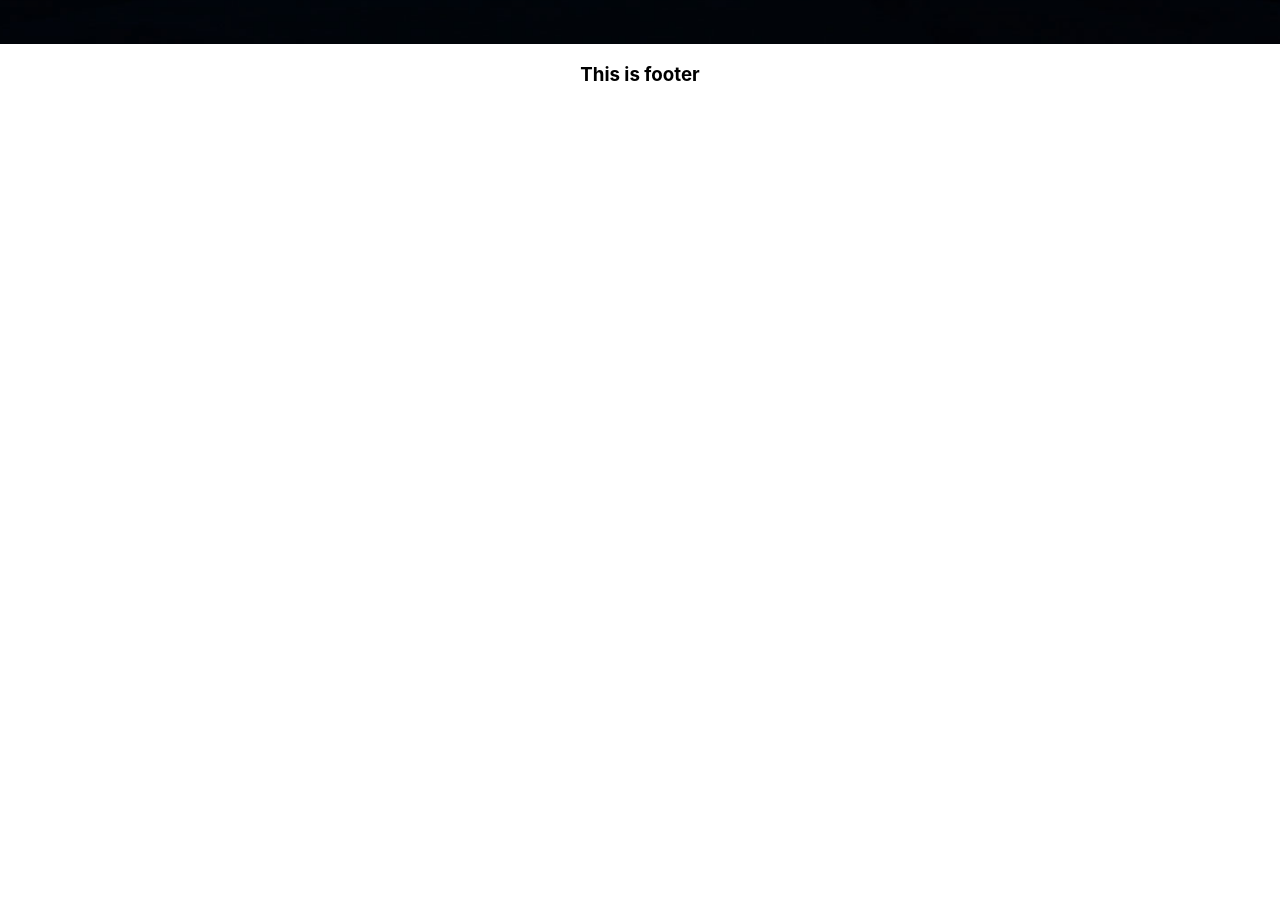
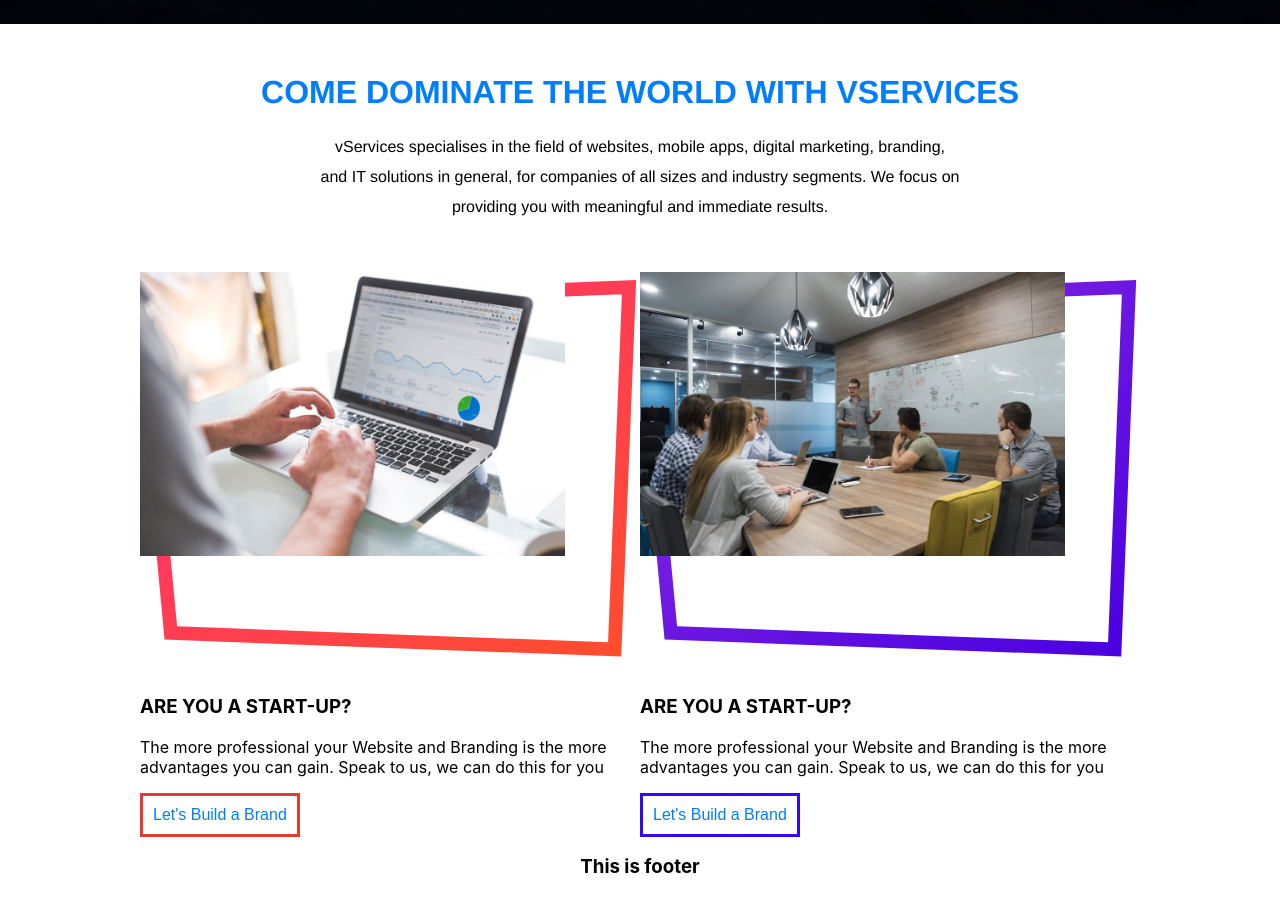
Before and after one commit to sazzadhossain1/solution-grid-new, a React (Create React App) app: page / in a window 1280 px wide. Shown: the part 980-1877 px from the top of the page. Before the commit the page ends 1084 px from the top, so only its background shows below. Built offline with nearby package versions, Linux system fonts and the light colour scheme.

Commit message:
add content in first section

```diff
--- a/src/components/Banner/Banner.css
+++ b/src/components/Banner/Banner.css
@@ -4,7 +4,7 @@
   background-position: center;
   background-size: cover;
   color: white;
-  padding: 20px;
+  padding: 10px;
   text-align: center;
 }
 
--- /dev/null
+++ b/src/components/FirstSection/FirstSection.css
@@ -0,0 +1,80 @@
+.fistSection_grid_div {
+  display: flex;
+  justify-content: center;
+  align-items: center;
+  width: 75%;
+  margin: auto;
+  gap: 0px;
+}
+.firstSection_first_cart_div {
+  position: relative;
+}
+.firstSection_second_cart_div {
+  position: relative;
+}
+.first_section_cart_text_div {
+  text-align: left;
+}
+.firstSection_heading {
+  color: #007eff;
+  font-family: 50px;
+  text-transform: uppercase;
+  font-family: Geogrotesque-Bold, Helvetica, Arial, Helvetica, sans-serif;
+  margin-top: 50px;
+}
+.firstSection_first_p {
+  font-family: Geogrotesque-Bold, Helvetica, Arial, Helvetica, sans-serif;
+  width: 50%;
+  margin: auto;
+  line-height: 30px;
+  margin-bottom: 50px;
+}
+.firstPhoto {
+  width: 85%;
+  position: absolute;
+  left: 0;
+}
+
+.secondPhoto {
+  width: 85%;
+  position: absolute;
+  left: 0;
+}
+.firstSection_btn1 {
+  border: none;
+  background-color: white;
+  border: 3px solid #e53935;
+  padding: 10px;
+  color: #007eff;
+  font-size: 16px;
+  cursor: pointer;
+}
+.firstSection_btn1:hover {
+  background: #fa4141;
+  background: linear-gradient(
+    90deg,
+    rgba(250, 65, 65, 1) 0%,
+    rgba(245, 69, 87, 1) 56%
+  );
+  color: white;
+  transition: ease-in-out 0.4s;
+}
+.firstSection_btn2 {
+  border: none;
+  background-color: white;
+  border: 3px solid #3308f5;
+  padding: 10px;
+  color: #007eff;
+  font-size: 16px;
+  cursor: pointer;
+}
+.firstSection_btn2:hover {
+  background: #414afa;
+  background: linear-gradient(
+    90deg,
+    rgba(65, 74, 250, 1) 0%,
+    rgba(69, 122, 245, 1) 56%
+  );
+  color: white;
+  transition: ease-in-out 0.4s;
+}
--- /dev/null
+++ b/src/components/FirstSection/FirstSection.js
@@ -0,0 +1,100 @@
+import React from "react";
+import "./FirstSection.css";
+import firstPhoto from "../../accets/firstSection/firstPhoto.jpg";
+import secondPhoto from "../../accets/firstSection/secondPhoto.jpg";
+import { Link } from "react-router-dom";
+
+const FirstSection = () => {
+  return (
+    <div className="first_section_parent">
+      <h1 className="firstSection_heading">
+        Come Dominate the World With vServices
+      </h1>
+
+      <p className="firstSection_first_p">
+        vServices specialises in the field of websites, mobile apps, digital
+        marketing, branding, and IT solutions in general, for companies of all
+        sizes and industry segments. We focus on providing you with meaningful
+        and immediate results.
+      </p>
+
+      <div className="fistSection_grid_div">
+        {/* 🔴 FIRST SVG */}
+        <div className="firstSection_first_cart_div">
+          <svg width="500" height="400" viewBox="0 0 730 540">
+            <defs>
+              <linearGradient
+                id="borderGradient1"
+                x1="0%"
+                y1="0%"
+                x2="100%"
+                y2="100%"
+              >
+                <stop offset="0%" stopColor="#ff2d7a" />
+                <stop offset="100%" stopColor="#ff4d2d" />
+              </linearGradient>
+            </defs>
+
+            <path
+              d="M0,28l45,477l648,24L714,0L0,28z"
+              fill="none"
+              stroke="url(#borderGradient1)"
+              strokeWidth="20"
+              strokeLinejoin=""
+            />
+          </svg>
+          <img className="firstPhoto" src={firstPhoto} alt="" />
+          <div className="first_section_cart_text_div">
+            <h3>ARE YOU A START-UP?</h3>
+            <p>
+              The more professional your Website and Branding is the more
+              advantages you can gain. Speak to us, we can do this for you
+            </p>
+            <Link>
+              <button className="firstSection_btn1">Let's Build a Brand</button>
+            </Link>
+          </div>
+        </div>
+
+        {/* 🟣 SECOND SVG */}
+        <div className="firstSection_second_cart_div">
+          <svg width="500" height="400" viewBox="0 0 730 540">
+            <defs>
+              <linearGradient
+                id="borderGradient2"
+                x1="0%"
+                y1="0%"
+                x2="100%"
+                y2="100%"
+              >
+                <stop offset="0%" stopColor="#8e2de2" />
+                <stop offset="100%" stopColor="#4a00e0" />
+              </linearGradient>
+            </defs>
+
+            <path
+              d="M0,28l45,477l648,24L714,0L0,28z"
+              fill="none"
+              stroke="url(#borderGradient2)"
+              strokeWidth="20"
+              strokeLinejoin=""
+            />
+          </svg>
+          <img className="secondPhoto" src={secondPhoto} alt="" />
+          <div className="first_section_cart_text_div">
+            <h3>ARE YOU A START-UP?</h3>
+            <p>
+              The more professional your Website and Branding is the more
+              advantages you can gain. Speak to us, we can do this for you
+            </p>
+            <Link>
+              <button className="firstSection_btn2">Let's Build a Brand</button>
+            </Link>
+          </div>
+        </div>
+      </div>
+    </div>
+  );
+};
+
+export default FirstSection;
--- a/src/components/Home/Home.js
+++ b/src/components/Home/Home.js
@@ -1,11 +1,13 @@
 import React from "react";
 import "./Home.css";
 import Banner from "../Banner/Banner";
+import FirstSection from "../FirstSection/FirstSection";
 
 const Home = () => {
   return (
     <div>
       <Banner></Banner>
+      <FirstSection></FirstSection>
     </div>
   );
 };
```
Also changed, not shown: src/accets/firstSection/firstPhoto.jpg (added), src/accets/firstSection/secondPhoto.jpg (added).
